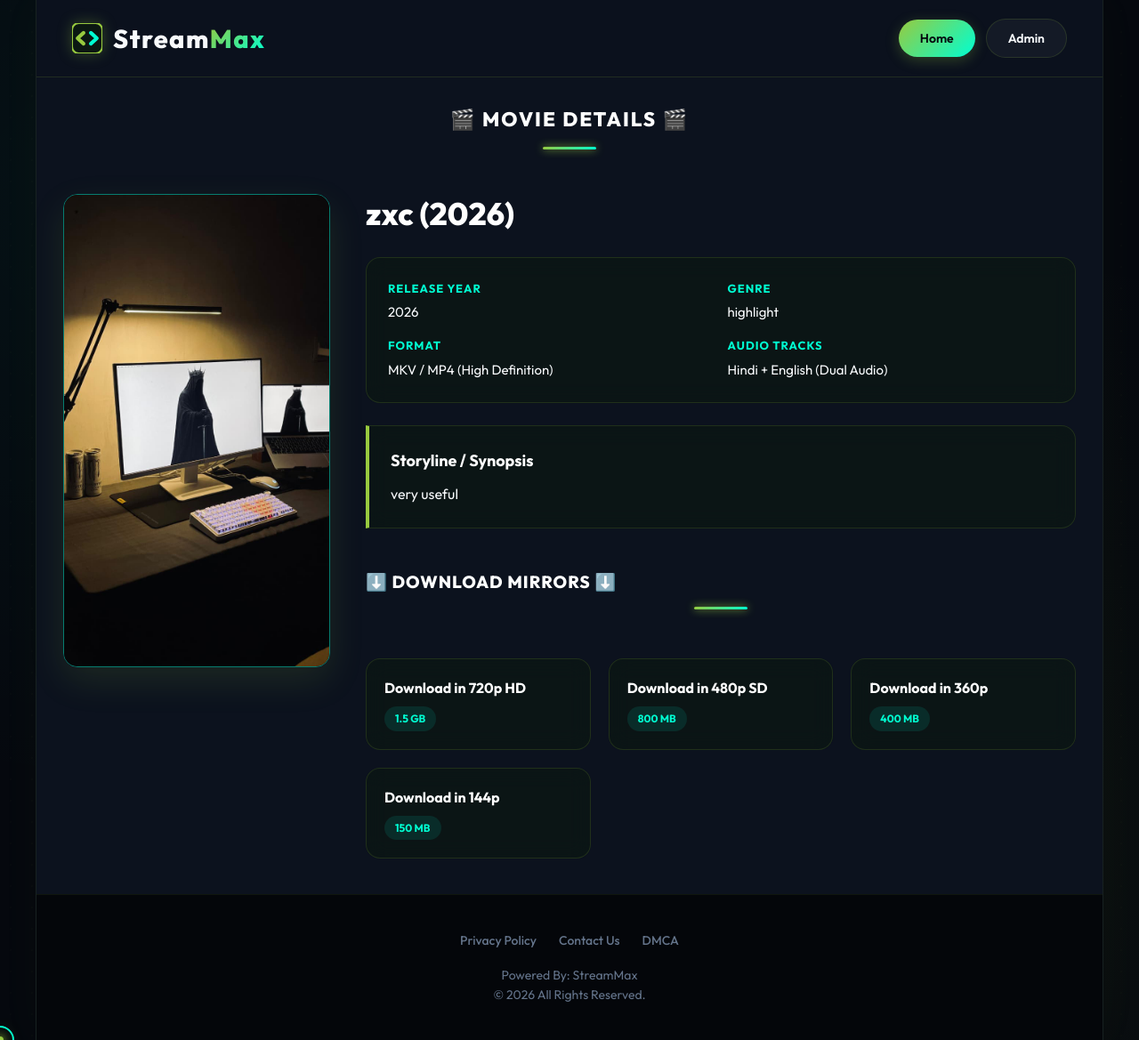
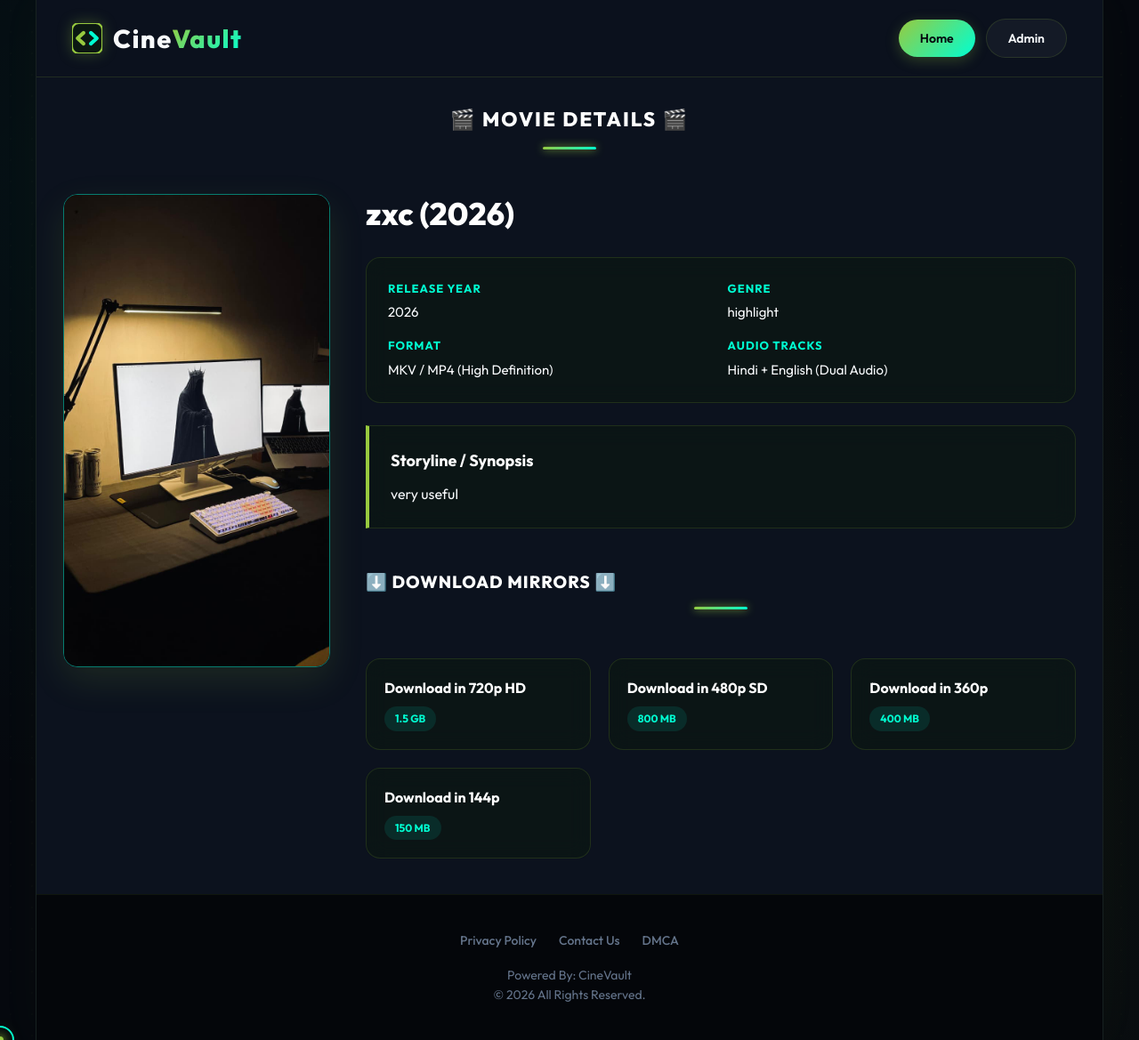
Before and after one commit to lalitkumar24-28/project, a Flask app: page /movie/2 in a window 1280 px wide. Shown: the whole page at 89% size. Run offline with Flask 3, Linux system fonts and the light colour scheme.

Commit message:
Changed name to CineVault and reduced upload limit to 500MB

```diff
--- a/app.py
+++ b/app.py
@@ -11,7 +11,7 @@ app.config['SQLALCHEMY_TRACK_MODIFICATIONS'] = False
 app.config['SECRET_KEY'] = 'super-secret-streammax-key-2026'
 app.config['UPLOAD_FOLDER'] = 'static/uploads/videos'
 app.config['POSTER_FOLDER'] = 'static/uploads/posters'
-app.config['MAX_CONTENT_LENGTH'] = 2000 * 1024 * 1024 # 2GB limit
+app.config['MAX_CONTENT_LENGTH'] = 500 * 1024 * 1024 # 500MB limit
 
 ADMIN_USERNAME = 'admin'
 ADMIN_PASSWORD = 'password123'
--- a/templates/admin.html
+++ b/templates/admin.html
@@ -3,7 +3,7 @@
 <head>
     <meta charset="UTF-8">
     <meta name="viewport" content="width=device-width, initial-scale=1.0">
-    <title>Admin Dashboard | StreamMax</title>
+    <title>Admin Dashboard | CineVault</title>
     <link href="https://fonts.googleapis.com/css2?family=Outfit:wght@300;400;500;600;700;800;900&family=Inter:wght@300;400;500;600;700;800&display=swap" rel="stylesheet">
     <link rel="stylesheet" href="{{ url_for('static', filename='styles.css') }}?v={{ range(1, 1000) | random }}">
 </head>
@@ -17,7 +17,7 @@
                 <path d="M38 32 L18 50 L38 68" stroke="#98ca3f" stroke-width="12" stroke-linecap="round" stroke-linejoin="round"/>
                 <path d="M62 32 L82 50 L62 68" stroke="#00ffd2" stroke-width="12" stroke-linecap="round" stroke-linejoin="round"/>
             </svg>
-            <span class="logo">Stream<span>Max</span> <span style="font-size: 14px; font-weight: 500; color: var(--accent-cyan);">(Admin)</span></span>
+            <span class="logo">Cine<span>Vault</span> <span style="font-size: 14px; font-weight: 500; color: var(--accent-cyan);">(Admin)</span></span>
         </a>
         <div class="nav-actions">
             <a href="{{ url_for('index') }}" class="btn-secondary">View Site</a>
@@ -110,7 +110,7 @@
     </div>
 
     <footer>
-        <p>&copy; 2026 StreamMax Admin Panel</p>
+        <p>&copy; 2026 CineVault Admin Panel</p>
     </footer>
 </div>
 
--- a/templates/index.html
+++ b/templates/index.html
@@ -3,7 +3,7 @@
 <head>
     <meta charset="UTF-8">
     <meta name="viewport" content="width=device-width, initial-scale=1.0">
-    <title>StreamMax - High-End Movie Downloads</title>
+    <title>CineVault - High-End Movie Downloads</title>
     <link href="https://fonts.googleapis.com/css2?family=Outfit:wght@300;400;500;600;700;800;900&family=Inter:wght@300;400;500;600;700;800&display=swap" rel="stylesheet">
     <link rel="stylesheet" href="{{ url_for('static', filename='styles.css') }}?v={{ range(1, 1000) | random }}">
 </head>
@@ -17,7 +17,7 @@
                 <path d="M38 32 L18 50 L38 68" stroke="#98ca3f" stroke-width="12" stroke-linecap="round" stroke-linejoin="round"/>
                 <path d="M62 32 L82 50 L62 68" stroke="#00ffd2" stroke-width="12" stroke-linecap="round" stroke-linejoin="round"/>
             </svg>
-            <span class="logo">Stream<span>Max</span></span>
+            <span class="logo">Cine<span>Vault</span></span>
         </a>
         <input type="text" class="search-bar" id="movieSearch" placeholder="Search movies...">
         <div class="nav-actions">
@@ -100,7 +100,7 @@
             <a href="#">Contact Us</a>
             <a href="#">DMCA</a>
         </div>
-        <p>Powered By: StreamMax</p>
+        <p>Powered By: CineVault</p>
         <p>&copy; 2026 All Rights Reserved.</p>
     </footer>
 </div>
--- a/templates/login.html
+++ b/templates/login.html
@@ -3,7 +3,7 @@
 <head>
     <meta charset="UTF-8">
     <meta name="viewport" content="width=device-width, initial-scale=1.0">
-    <title>Admin Login | StreamMax</title>
+    <title>Admin Login | CineVault</title>
     <link href="https://fonts.googleapis.com/css2?family=Outfit:wght@300;400;500;600;700;800;900&family=Inter:wght@300;400;500;600;700;800&display=swap" rel="stylesheet">
     <link rel="stylesheet" href="{{ url_for('static', filename='styles.css') }}?v={{ range(1, 1000) | random }}">
 </head>
@@ -17,7 +17,7 @@
                 <path d="M38 32 L18 50 L38 68" stroke="#98ca3f" stroke-width="12" stroke-linecap="round" stroke-linejoin="round"/>
                 <path d="M62 32 L82 50 L62 68" stroke="#00ffd2" stroke-width="12" stroke-linecap="round" stroke-linejoin="round"/>
             </svg>
-            <span class="logo">Stream<span>Max</span></span>
+            <span class="logo">Cine<span>Vault</span></span>
         </a>
     </header>
 
@@ -48,7 +48,7 @@
     </div>
 
     <footer style="margin-top: auto; background: transparent; border-top: none;">
-        <p>&copy; 2026 StreamMax Admin Panel</p>
+        <p>&copy; 2026 CineVault Admin Panel</p>
     </footer>
 </div>
 
--- a/templates/movie.html
+++ b/templates/movie.html
@@ -3,7 +3,7 @@
 <head>
     <meta charset="UTF-8">
     <meta name="viewport" content="width=device-width, initial-scale=1.0">
-    <title>{{ movie.title }} ({{ movie.release_year }}) - Download | StreamMax</title>
+    <title>{{ movie.title }} ({{ movie.release_year }}) - Download | CineVault</title>
     <link href="https://fonts.googleapis.com/css2?family=Outfit:wght@300;400;500;600;700;800;900&family=Inter:wght@300;400;500;600;700;800&display=swap" rel="stylesheet">
     <link rel="stylesheet" href="{{ url_for('static', filename='styles.css') }}?v={{ range(1, 1000) | random }}">
 </head>
@@ -17,7 +17,7 @@
                 <path d="M38 32 L18 50 L38 68" stroke="#98ca3f" stroke-width="12" stroke-linecap="round" stroke-linejoin="round"/>
                 <path d="M62 32 L82 50 L62 68" stroke="#00ffd2" stroke-width="12" stroke-linecap="round" stroke-linejoin="round"/>
             </svg>
-            <span class="logo">Stream<span>Max</span></span>
+            <span class="logo">Cine<span>Vault</span></span>
         </a>
         <div class="nav-actions">
             <a href="{{ url_for('index') }}" class="btn-primary">Home</a>
@@ -117,7 +117,7 @@
             <a href="#">Contact Us</a>
             <a href="#">DMCA</a>
         </div>
-        <p>Powered By: StreamMax</p>
+        <p>Powered By: CineVault</p>
         <p>&copy; 2026 All Rights Reserved.</p>
     </footer>
 </div>
```
